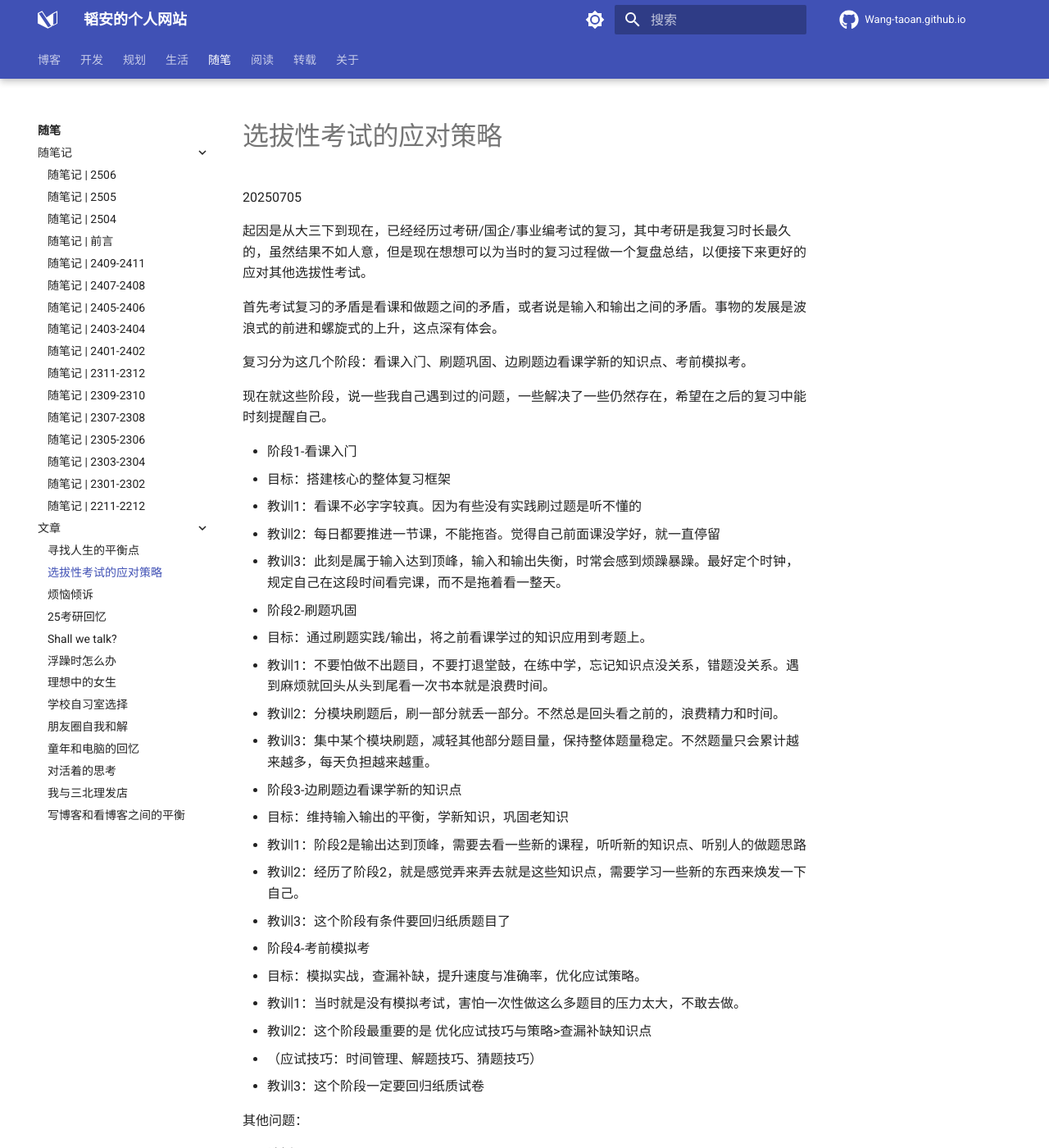
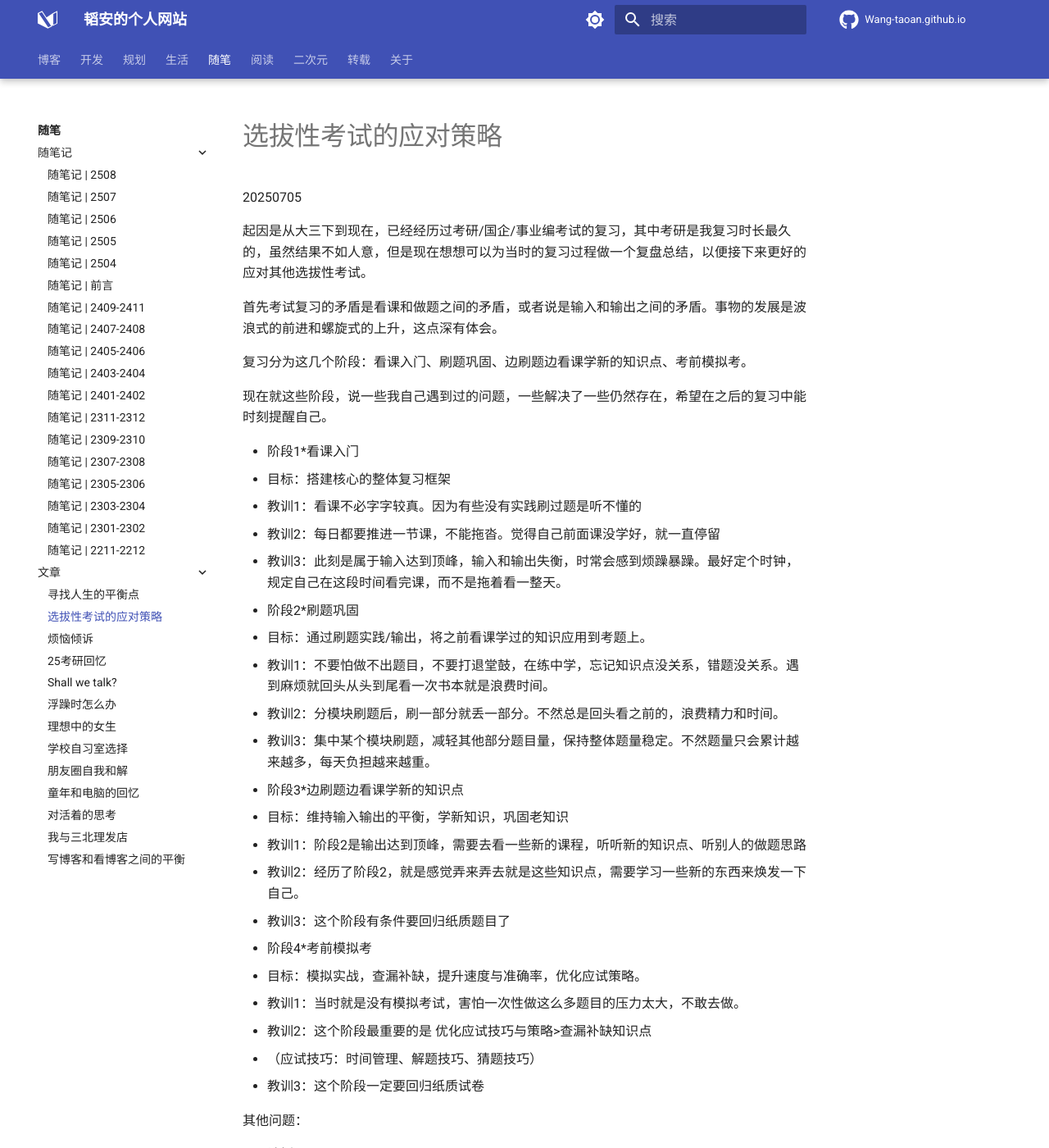
Before and after one commit to Wang-Taoan/Wang-Taoan.github.io, an MkDocs documentation site: the page built from docs/ESSAY/Article/Exam-copingStrategies.md, in a window 1280 px wide and 1400 px high. Shown: the whole window at 82% size. Built offline with MkDocs 1.6.1 and Material for MkDocs 9.7.7, drawn with Linux system fonts in a browser that asks for light colours; comment, search, counter and statistics services are not loaded.

Commit message:
9月初更新

```diff
--- a/docs/ESSAY/Article/Exam-copingStrategies.md
+++ b/docs/ESSAY/Article/Exam-copingStrategies.md
@@ -9,38 +9,38 @@
 
 现在就这些阶段，说一些我自己遇到过的问题，一些解决了一些仍然存在，希望在之后的复习中能时刻提醒自己。
 
-- 阶段1-看课入门
-  - 目标：搭建核心的整体复习框架
-  - 教训1：看课不必字字较真。因为有些没有实践刷过题是听不懂的
-  - 教训2：每日都要推进一节课，不能拖沓。觉得自己前面课没学好，就一直停留
-  - 教训3：此刻是属于输入达到顶峰，输入和输出失衡，时常会感到烦躁暴躁。最好定个时钟，规定自己在这段时间看完课，而不是拖着看一整天。
-- 阶段2-刷题巩固
-  - 目标：通过刷题实践/输出，将之前看课学过的知识应用到考题上。
-  - 教训1：不要怕做不出题目，不要打退堂鼓，在练中学，忘记知识点没关系，错题没关系。遇到麻烦就回头从头到尾看一次书本就是浪费时间。
-  - 教训2：分模块刷题后，刷一部分就丢一部分。不然总是回头看之前的，浪费精力和时间。
-  - 教训3：集中某个模块刷题，减轻其他部分题目量，保持整体题量稳定。不然题量只会累计越来越多，每天负担越来越重。
-- 阶段3-边刷题边看课学新的知识点
-  - 目标：维持输入输出的平衡，学新知识，巩固老知识
-  - 教训1：阶段2是输出达到顶峰，需要去看一些新的课程，听听新的知识点、听别人的做题思路
-  - 教训2：经历了阶段2，就是感觉弄来弄去就是这些知识点，需要学习一些新的东西来焕发一下自己。
-  - 教训3：这个阶段有条件要回归纸质题目了
-- 阶段4-考前模拟考
-  - 目标：模拟实战，查漏补缺，提升速度与准确率，优化应试策略。
-  - 教训1：当时就是没有模拟考试，害怕一次性做这么多题目的压力太大，不敢去做。
-  - 教训2：这个阶段最重要的是 优化应试技巧与策略>查漏补缺知识点
-  - （应试技巧：时间管理、解题技巧、猜题技巧）
-  - 教训3：这个阶段一定要回归纸质试卷
+* 阶段1*看课入门
+  * 目标：搭建核心的整体复习框架
+  * 教训1：看课不必字字较真。因为有些没有实践刷过题是听不懂的
+  * 教训2：每日都要推进一节课，不能拖沓。觉得自己前面课没学好，就一直停留
+  * 教训3：此刻是属于输入达到顶峰，输入和输出失衡，时常会感到烦躁暴躁。最好定个时钟，规定自己在这段时间看完课，而不是拖着看一整天。
+* 阶段2*刷题巩固
+  * 目标：通过刷题实践/输出，将之前看课学过的知识应用到考题上。
+  * 教训1：不要怕做不出题目，不要打退堂鼓，在练中学，忘记知识点没关系，错题没关系。遇到麻烦就回头从头到尾看一次书本就是浪费时间。
+  * 教训2：分模块刷题后，刷一部分就丢一部分。不然总是回头看之前的，浪费精力和时间。
+  * 教训3：集中某个模块刷题，减轻其他部分题目量，保持整体题量稳定。不然题量只会累计越来越多，每天负担越来越重。
+* 阶段3*边刷题边看课学新的知识点
+  * 目标：维持输入输出的平衡，学新知识，巩固老知识
+  * 教训1：阶段2是输出达到顶峰，需要去看一些新的课程，听听新的知识点、听别人的做题思路
+  * 教训2：经历了阶段2，就是感觉弄来弄去就是这些知识点，需要学习一些新的东西来焕发一下自己。
+  * 教训3：这个阶段有条件要回归纸质题目了
+* 阶段4*考前模拟考
+  * 目标：模拟实战，查漏补缺，提升速度与准确率，优化应试策略。
+  * 教训1：当时就是没有模拟考试，害怕一次性做这么多题目的压力太大，不敢去做。
+  * 教训2：这个阶段最重要的是 优化应试技巧与策略>查漏补缺知识点
+  * （应试技巧：时间管理、解题技巧、猜题技巧）
+  * 教训3：这个阶段一定要回归纸质试卷
 
 其他问题：
 
-- 计划
-  - 制定计划后一定要坚持推进进度，不能因为某个知识点不会而停留过久。
-  - 每日/周计划不一定要严格完成，完成>完美。
-  - 如果因为某天心情/身体/其他事情，影响了计划，应该尽可能快速回到计划的轨道上。
-  - 备考的1234阶段都很重要，之前就是因为以上原因拖累了自己的复习模拟考阶段，导致当天考试出现一系列的问题。
-  - 不要堆积复习量。每个阶段都有对应的任务，不要经常回头复习笔记，过去了就是学会了
-- 舒适圈
-  - 每天学习新知识，推进一节课，必然是痛苦的，需要克服。
-  - 每天写题目，积累错题是痛苦的，需要克服。
-- 保持未知
-  - 不需要去刷小红书看有多少人报考了，这样只会徒增焦虑。只要认准了，就去报名，再认真复习，其他听天命就好。
+* 计划
+  * 制定计划后一定要坚持推进进度，不能因为某个知识点不会而停留过久。
+  * 每日/周计划不一定要严格完成，完成>完美。
+  * 如果因为某天心情/身体/其他事情，影响了计划，应该尽可能快速回到计划的轨道上。
+  * 备考的1234阶段都很重要，之前就是因为以上原因拖累了自己的复习模拟考阶段，导致当天考试出现一系列的问题。
+  * 不要堆积复习量。每个阶段都有对应的任务，不要经常回头复习笔记，过去了就是学会了
+* 舒适圈
+  * 每天学习新知识，推进一节课，必然是痛苦的，需要克服。
+  * 每天写题目，积累错题是痛苦的，需要克服。
+* 保持未知
+  * 不需要去刷小红书看有多少人报考了，这样只会徒增焦虑。只要认准了，就去报名，再认真复习，其他听天命就好。
--- a/mkdocs.yml
+++ b/mkdocs.yml
@@ -165,6 +165,8 @@
   - 随笔:
     - ESSAY/index.md
     - 随笔记:
+      - 随笔记 | 2508: ESSAY/Jottings/2508.md
+      - 随笔记 | 2507: ESSAY/Jottings/2507.md
       - 随笔记 | 2506: ESSAY/Jottings/2506.md
       - 随笔记 | 2505: ESSAY/Jottings/2505.md
       - 随笔记 | 2504: ESSAY/Jottings/2504.md
@@ -211,6 +213,11 @@
         - 《走到人生边上:自问自答》: READ/SpecialCollection/《走到人生边上》.md
         - 《自卑与超越》: READ/SpecialCollection/Inferiority-and-transcendence.md
         - 《不负我心》: READ/SpecialCollection/bufuwoxin.md
+  - 二次元:
+    - 2/index.md
+    - 苍之彼方的四重奏: 2/Aokana.md
+    - One PUNCH MAN: 2/OnePunchMan.md
+    - 天气之子: 2/weathering-with-you.md
 
   - 转载:
     - REPRINT/index.md
```
Also changed, not shown: docs/2/Aokana.md (added, +43 -0 lines), docs/2/OnePunchMan.md (added, +3 -0 lines), docs/2/index.md (added, +5 -0 lines), docs/2/weathering-with-you.md (added, +41 -0 lines), docs/ABOUT/information.md (+4 -3 lines), docs/ESSAY/Jottings/2507.md (added, +46 -0 lines), docs/ESSAY/Jottings/2508.md (added, +25 -0 lines), docs/LIKETHINGS/Like/songs2.md (+60 -0 lines).
